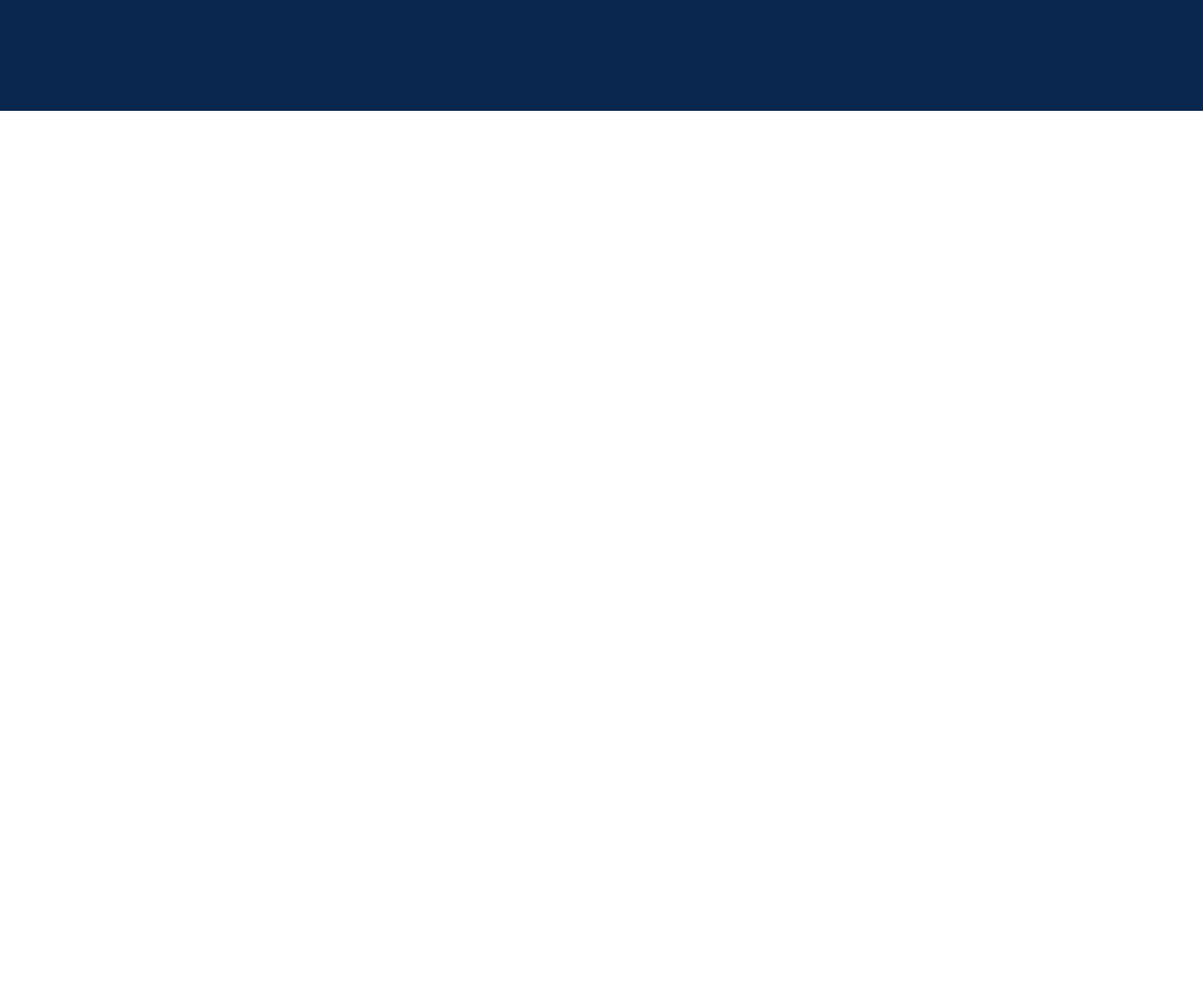
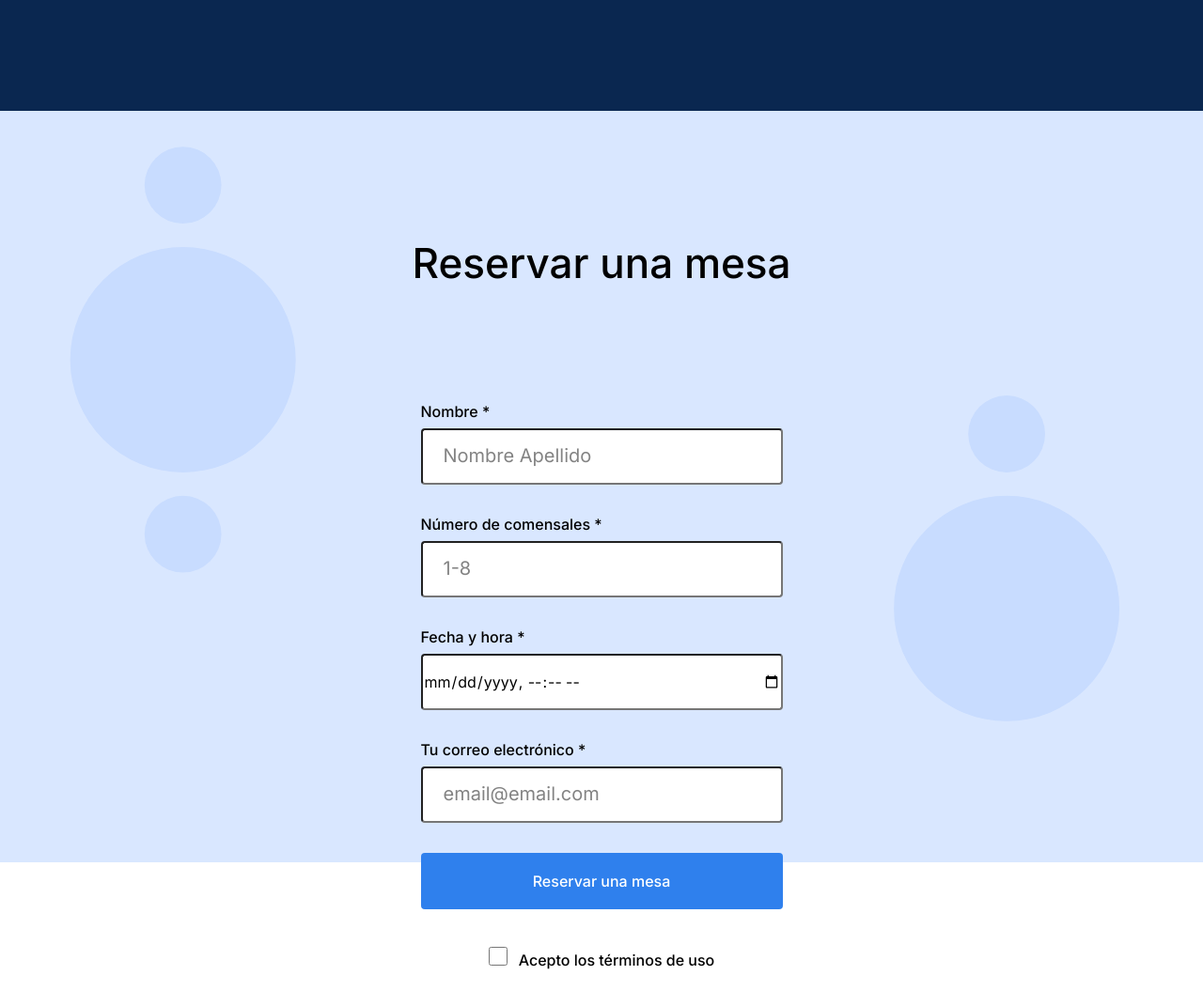
Before and after one commit to liscarolina/web_project_coffeeshop, a plain HTML site: page index.html in a window 1280 px wide. Shown: the part 1519-2590 px from the top of the page at 94% size. Before the commit the page ends 1637 px from the top, so only its background shows below. Drawn offline with Linux system fonts and the light colour scheme.

Commit message:
Actualicion de proyecto

```diff
--- a/index.html
+++ b/index.html
@@ -148,7 +148,69 @@
             </div>
           </div>
         </section>
-        <section class="reservation" id="Reservar-mesa"></section>
+        <section class="reservation" id="Reservar-mesa">
+          <h2 class="reservation__title">Reservar una mesa</h2>
+          <form class="reservation__form form">
+            <fieldset class="form__contact-info">
+              <label class="form__label" for="name">Nombre *</label>
+              <input
+                class="form__item"
+                type="text"
+                name="name"
+                id="name"
+                placeholder="Nombre Apellido"
+                required;
+              />
+              <label class="form__label" for="guest-number"
+                >Número de comensales *</label
+              >
+              <input
+                class="form__item"
+                type="number"
+                min="1"
+                max="8"
+                name="guest-number"
+                id="guest-number"
+                placeholder="1-8"
+                required;
+              />
+              <label class="form__label" for="date-time">Fecha y hora *</label>
+              <input
+                class="form__item"
+                type="datetime-local"
+                name="date-time"
+                id="date-time"
+                required;
+              />
+              <label class="form__label" for="email"
+                >Tu correo electrónico *</label
+              >
+              <input
+                class="form__item"
+                type="email"
+                name="email"
+                id="email"
+                placeholder="email@email.com"
+                required;
+              />
+              <button class="form__button" type="submit">
+                Reservar una mesa
+              </button>
+              <label class="form__label form__label_type_checkbox">
+                <input
+                  class="form__item form__item_type_checkbox"
+                  type="checkbox"
+                  name="aceptar"
+                  id="aceptar"
+                  required;
+                />
+                <label class="form__label" for="aceptar"
+                  >Acepto los términos de uso</label
+                >
+              </label>
+            </fieldset>
+          </form>
+        </section>
         <section class="menu" id="Menu"></section>
         <section class="about" id="Contactos"></section>
       </main>
--- a/pages/index.css
+++ b/pages/index.css
@@ -54,12 +54,15 @@
   margin-right: 80px;
 }
 
+.header__content {
+  padding-top: 183px;
+}
+
 .header__span-accent {
   font-family: Noto, serif, "Times New Roman", Times, serif;
   font-style: italic;
   font-size: 60px;
   color: #2f80ed;
-  margin-top: 183px;
   margin-left: 80px;
 }
 
@@ -137,3 +140,101 @@
   font-size: 20px;
   line-height: 30px;
 }
+
+.reservation {
+  background-image: url(../images/background_reservation.svg);
+  background-color: #d9e7ff;
+  background-size: cover;
+  background-repeat: no-repeat;
+  background-position: center;
+  height: 100vh;
+  min-height: 720px;
+  max-height: 800px;
+  color: #000000;
+  display: flex;
+  flex-direction: column;
+  align-items: center;
+}
+
+.form__contact-info {
+  max-width: 385px;
+  margin-top: 80px;
+  border: 0;
+}
+
+.reservation__title {
+  padding-top: 100px;
+  font-family: inherit;
+  font-weight: 500;
+  font-size: 44px;
+  line-height: 52px;
+}
+
+.reservation__form {
+  padding-bottom: 120px;
+}
+
+.form__item {
+  box-sizing: border-box;
+  margin-top: 8px;
+  margin-bottom: 32px;
+  width: 100%;
+  height: 60px;
+  border-radius: 4px;
+}
+
+.form__item::placeholder {
+  padding-top: 15px;
+  padding-left: 20px;
+  font-family: inherit;
+  font-size: 20px;
+  line-height: 30px;
+  color: #838383;
+}
+
+.form__button {
+  box-sizing: border-box;
+  width: 100%;
+  height: 60px;
+  color: #ffffff;
+  border: 0;
+  margin: 0;
+  background-color: #2f80ed;
+  border-radius: 4px;
+  font-family: inherit;
+  font-weight: 500;
+  font-size: inherit;
+  line-height: inherit;
+}
+
+.form__button:hover {
+  opacity: 0.7;
+}
+
+.form__label {
+  display: block;
+  font-family: inherit;
+  font-weight: 500;
+  font-size: inherit;
+  line-height: inherit;
+}
+
+.form__label_type_checkbox {
+  display: flex;
+  justify-content: center;
+  align-items: baseline;
+  padding-top: 32px;
+  height: 20px;
+  column-gap: 12px;
+}
+
+.form__item_type_checkbox {
+  width: 20px;
+  height: 20px;
+  border-radius: 2px;
+}
+
+.form__item_type_checkbox:checked {
+  background-color: #2f80ed;
+  background-image: url(../images/check.svg);
+}
```
